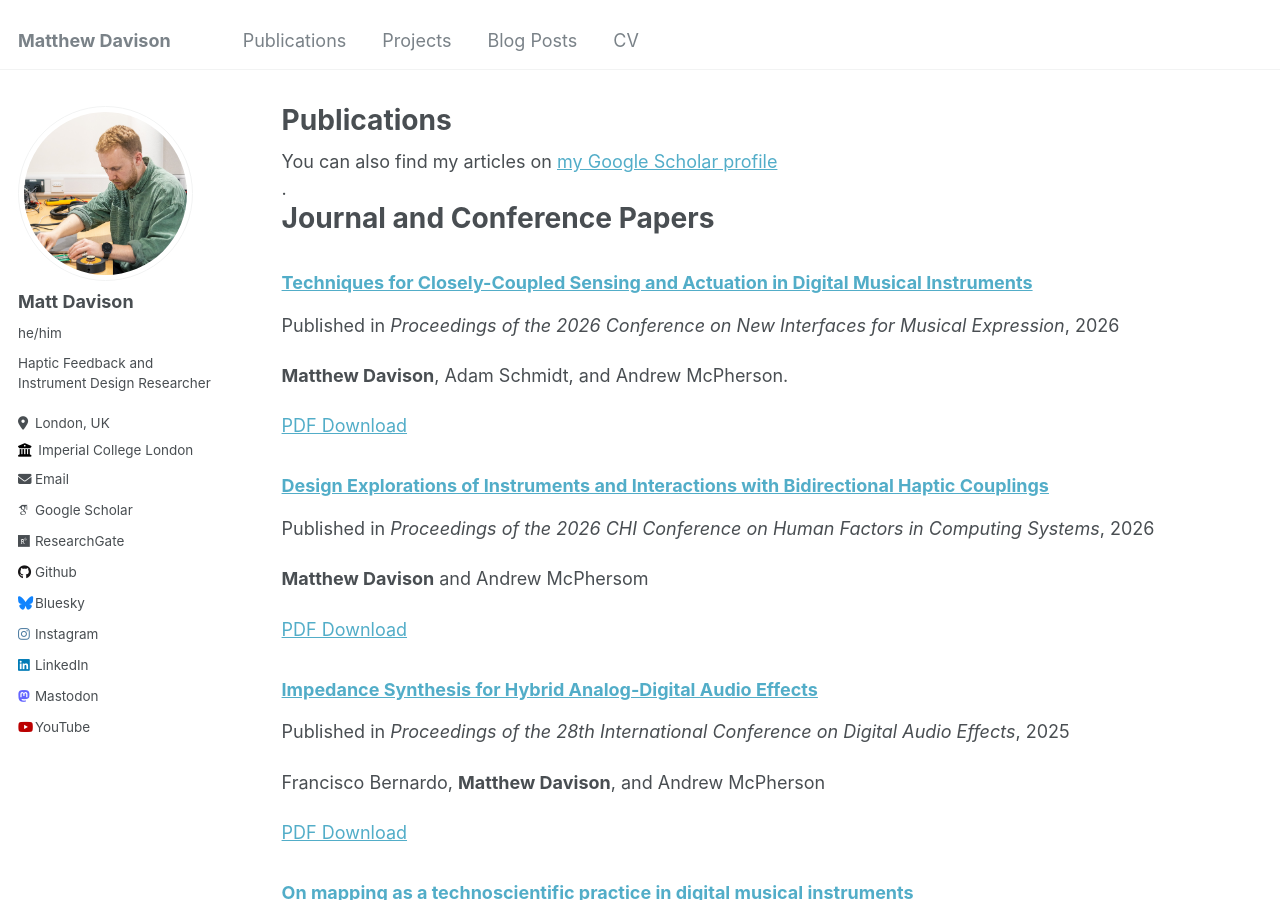
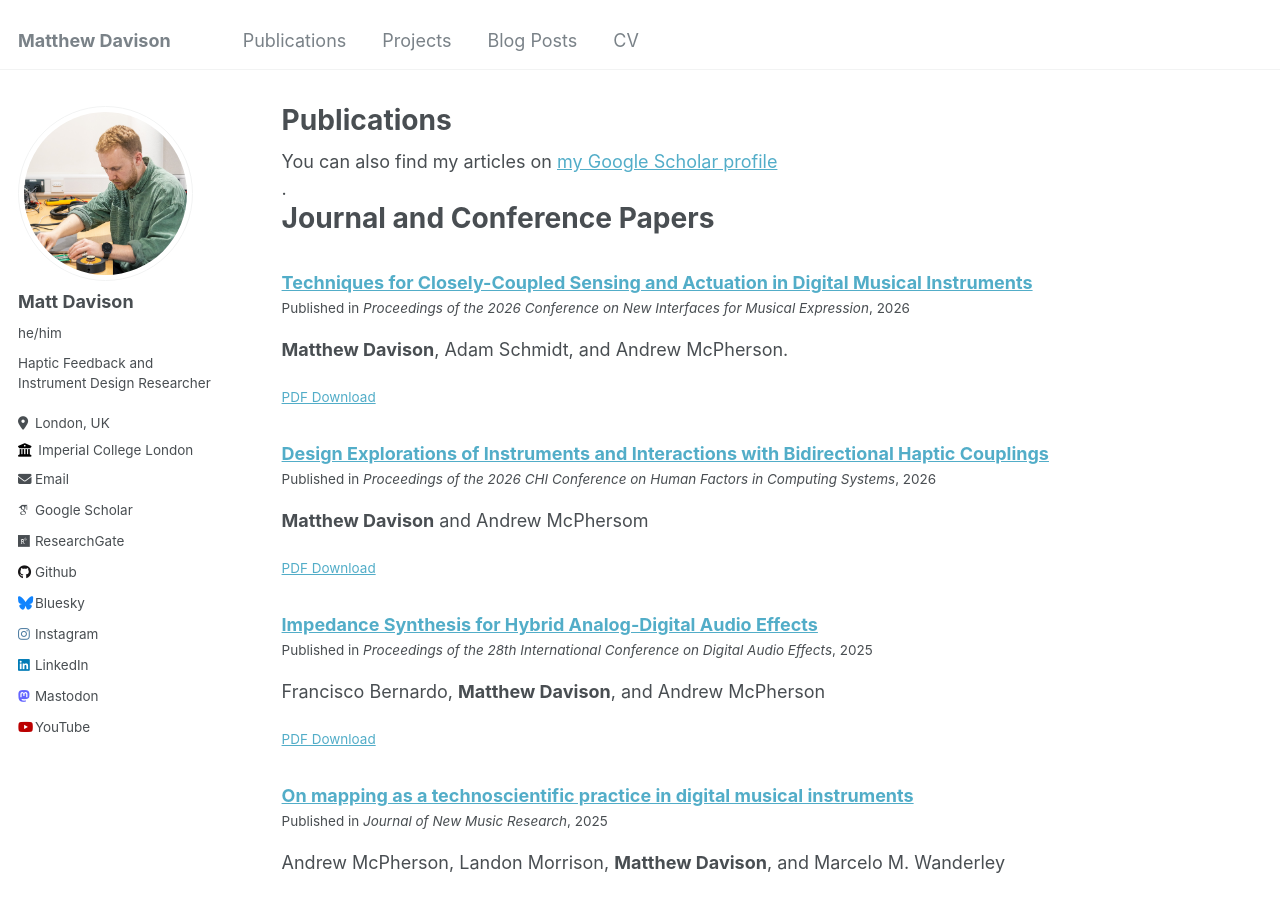
Before and after one commit to davisonaudio/davisonaudio.github.io, a Jekyll site: the page built from _pages/publications.md, in a window 1280 px wide and 900 px high. Built offline with Jekyll 4.4.1, drawn with Linux system fonts in a browser that asks for light colours; some web fonts are replaced.

Commit message:
Formatting...

```diff
--- a/_includes/archive-single-pubs.html
+++ b/_includes/archive-single-pubs.html
@@ -41,7 +41,7 @@
         {% if post.collection == 'teaching' %}
           <p> {{ post.type }}, <i>{{ post.venue }}</i>, {{ post.date | default: "1900-01-01" | date: "%Y" }} </p>
         {% elsif post.collection == 'publications' %}
-          <p>Published in <i>{{ post.venue }}</i>, {{ post.date | default: "1900-01-01" | date: "%Y" }} </p>
+          <p class="archive__item-excerpt" itemprop="description">Published in <i>{{ post.venue }}</i>, {{ post.date | default: "1900-01-01" | date: "%Y" }} </p>
         {% elsif post.collection == 'workshops_wip_demo' %}
           <p class="archive__item-excerpt" itemprop="description">Published in <i>{{ post.venue }}</i>, {{ post.date | default: "1900-01-01" | date: "%Y" }} </p>
         {% elsif post.date %}
@@ -55,7 +55,7 @@
     {% endif %}
 
     {% if post.paperurl %}
-      <p class="wordwrap"><a href=" {{ post.paperurl }} ">PDF Download</a></p>
+      <p class="archive__item-excerpt" itemprop="description"><a href=" {{ post.paperurl }} ">PDF Download</a></p>
     {% endif %}
   </article>
 </div>
```
